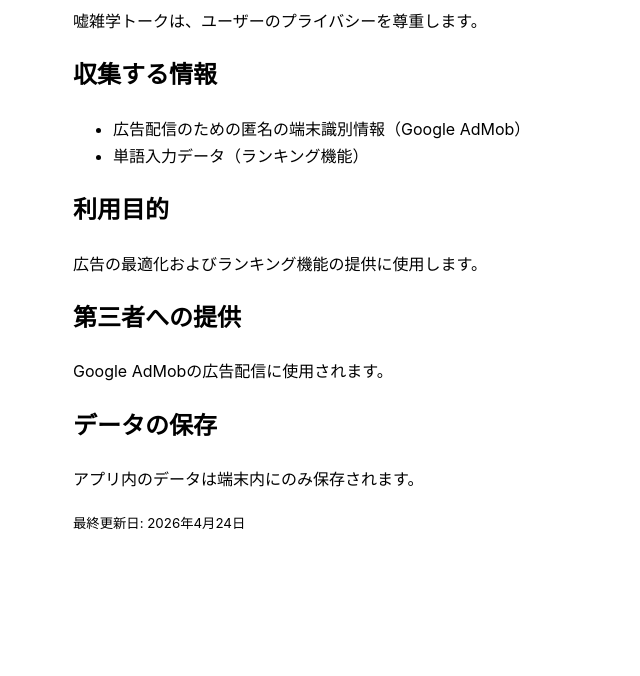
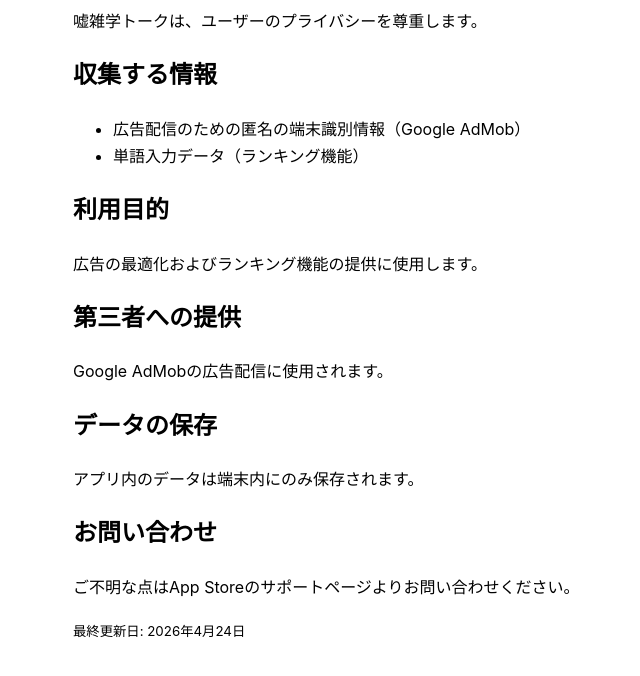
Before and after one commit to s0823pro-cmyk/privacy-policy, a plain HTML site: page index.html in a window 1280 px wide. Shown: the part 108-784 px from the top of the page, without its empty margins (167-807 px from the left). Drawn offline with Linux system fonts and the light colour scheme.

Commit message:
Format privacy policy information in index.html

```diff
--- a/index.html
+++ b/index.html
@@ -9,13 +9,18 @@
 <h1>プライバシーポリシー</h1>
 <p>嘘雑学トークは、ユーザーのプライバシーを尊重します。</p>
 <h2>収集する情報</h2>
-<ul><li>広告配信のための匿名の端末識別情報（Google AdMob）</li><li>単語入力データ（ランキング機能）</li></ul>
+<ul>
+<li>広告配信のための匿名の端末識別情報（Google AdMob）</li>
+<li>単語入力データ（ランキング機能）</li>
+</ul>
 <h2>利用目的</h2>
 <p>広告の最適化およびランキング機能の提供に使用します。</p>
 <h2>第三者への提供</h2>
 <p>Google AdMobの広告配信に使用されます。</p>
 <h2>データの保存</h2>
 <p>アプリ内のデータは端末内にのみ保存されます。</p>
+<h2>お問い合わせ</h2>
+<p>ご不明な点はApp Storeのサポートページよりお問い合わせください。</p>
 <p><small>最終更新日: 2026年4月24日</small></p>
 </body>
 </html>
```
